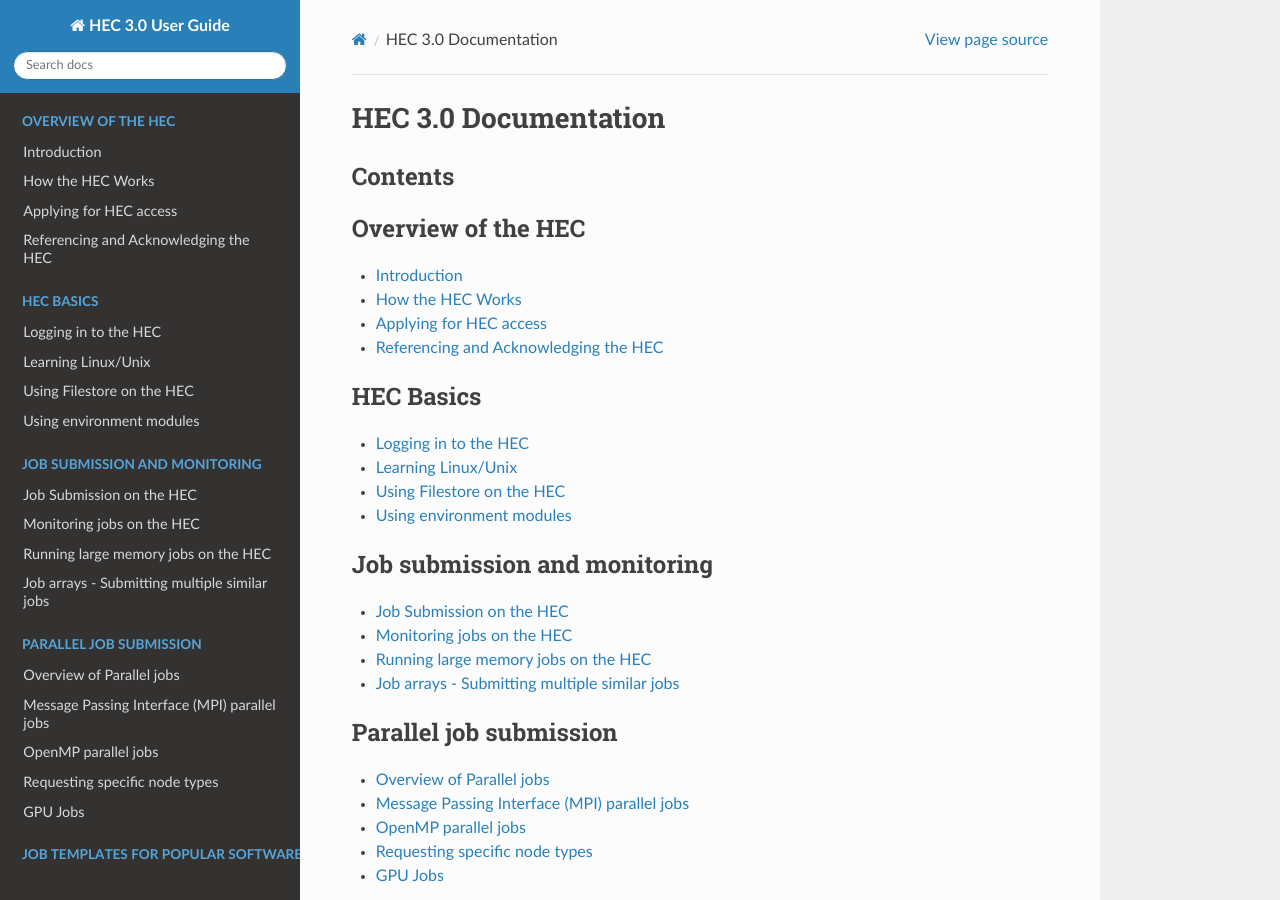
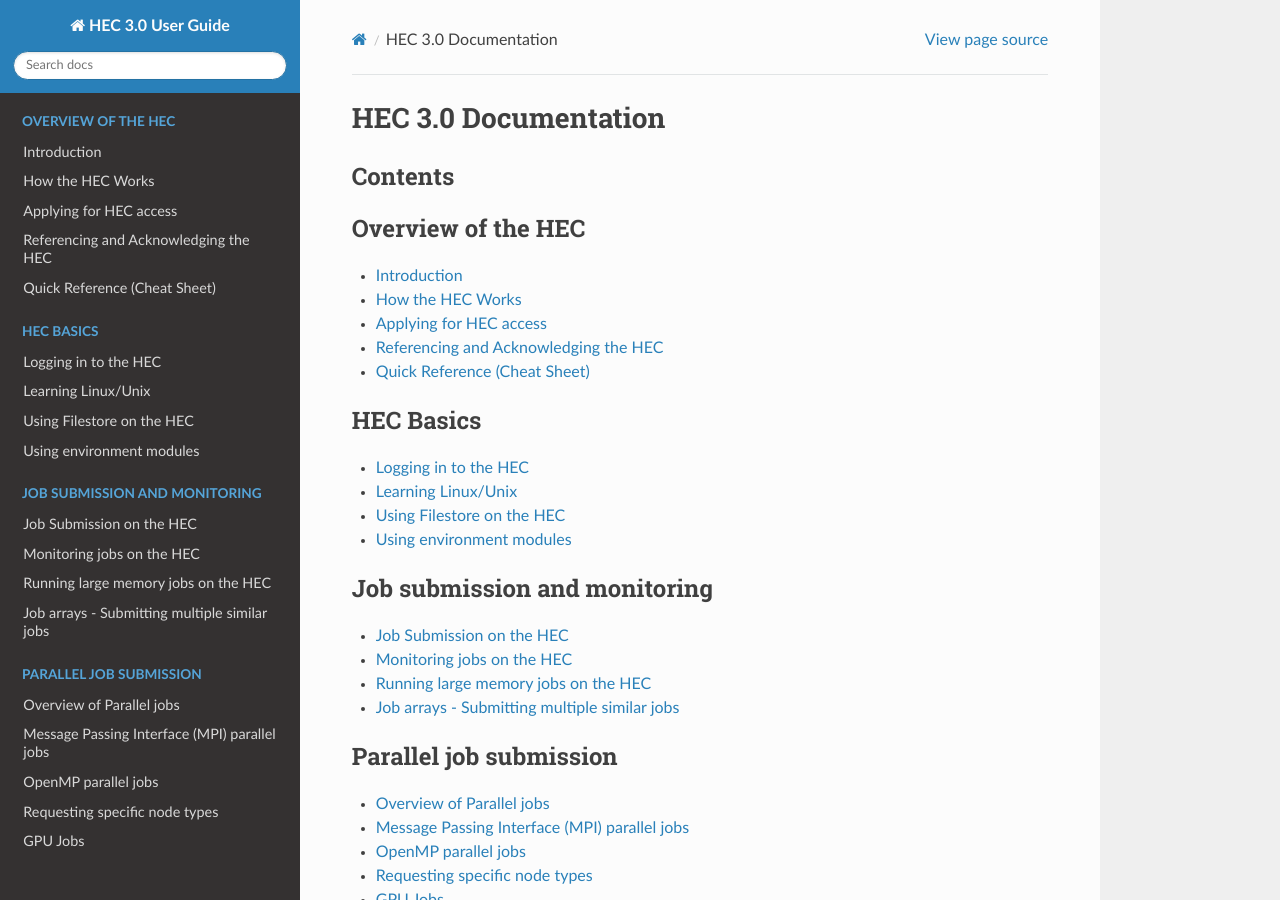
Before and after one commit to MikePacey/Lancaster-HEC, a Sphinx documentation site: the page built from docs/index.rst, in a window 1280 px wide and 900 px high. Built offline with Sphinx 7.4.7 and the Read the Docs theme 3.1.0, drawn with Linux system fonts in a browser that asks for light colours; formulas are drawn with MathJax 3.

```diff
--- a/docs/cheatsheet.rst
+++ b/docs/cheatsheet.rst
@@ -1,5 +1,5 @@
 Quick Reference (Cheat Sheet)
-==============================
+=============================
 
 .. note::
 
--- a/docs/index.rst
+++ b/docs/index.rst
@@ -12,6 +12,7 @@ Contents
    howitworks
    getaccount
    referencing
+   cheatsheet
 
 .. toctree::
    :caption: HEC Basics
--- a/docs/submit.rst
+++ b/docs/submit.rst
@@ -65,7 +65,7 @@ while priority will be given to those who are currently running
 fewer jobs. Please check the login node's message of the day for any
 changes to scheduling.
 
-.. serial job:
+.. _serial job:
 
 An example batch job script
 ---------------------------
```
